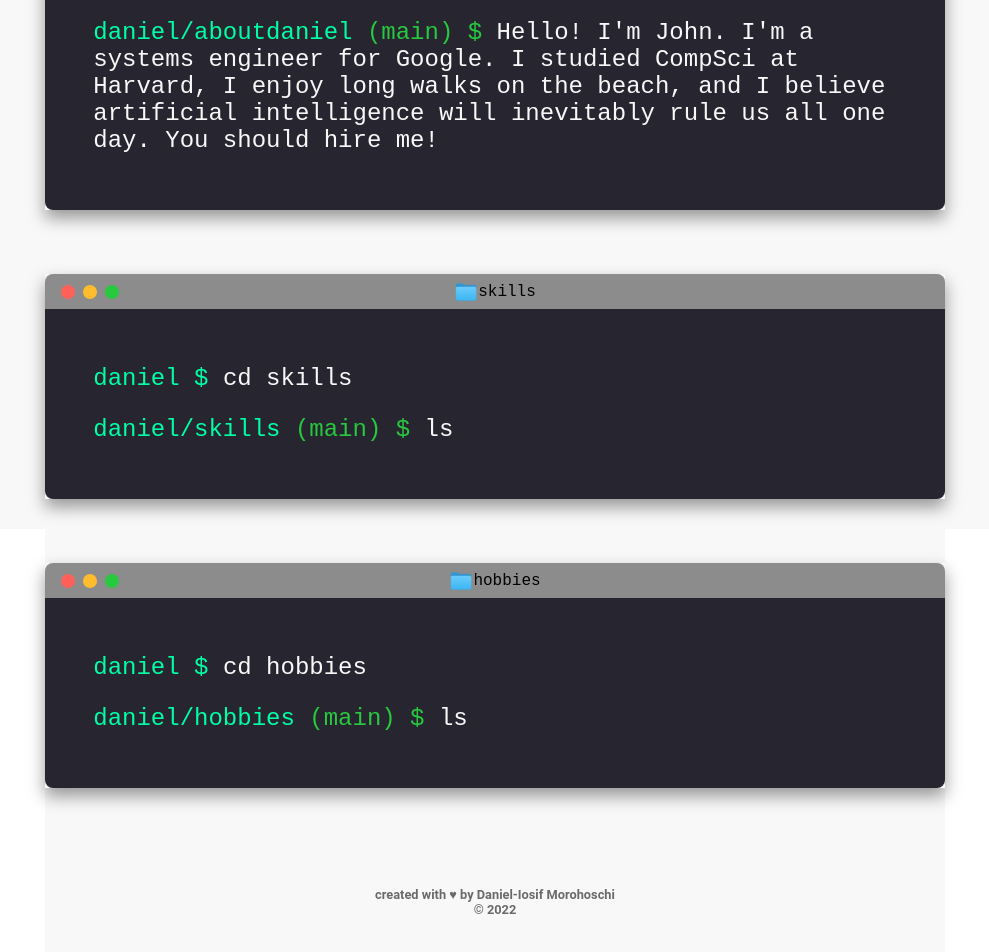
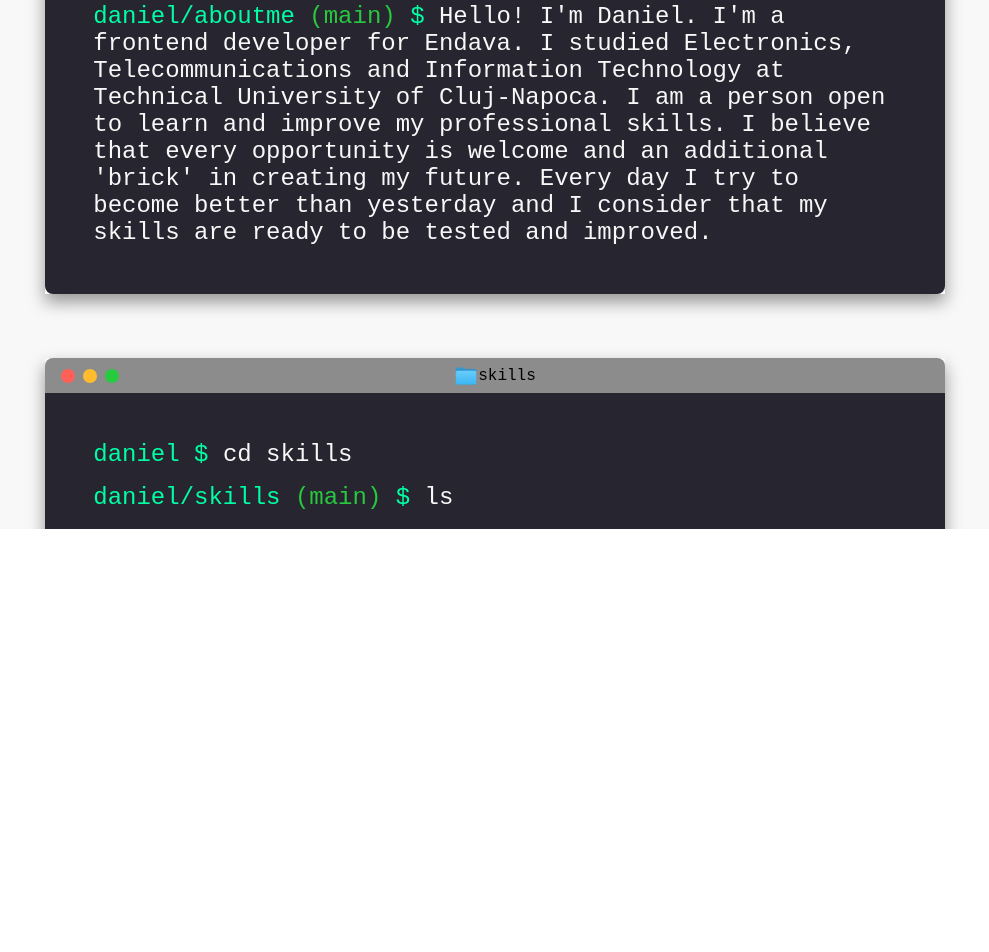
Before and after one commit to morohoschidanieli/portofolio-frontend, a React (Create React App) app: page /about in a window 1280 px wide. Shown: the part 271-1223 px from the top of the page, without its empty margins (145-1134 px from the left). After the commit the page ends 800 px from the top, so only its background shows below. Built offline with nearby package versions, Linux system fonts and the light colour scheme.

Commit message:
added terminal for experience tab and changed name of the application + changed logo

```diff
--- a/public/index.html
+++ b/public/index.html
@@ -24,7 +24,7 @@
       work correctly both with client-side routing and a non-root public URL.
       Learn how to configure a non-root public URL by running `npm run build`.
     -->
-    <title>React App</title>
+    <title>Daniel-Iosif Morohoschi</title>
   </head>
   <body>
     <noscript>You need to enable JavaScript to run this app.</noscript>
--- a/src/Components/Layouts/AppLayout.js
+++ b/src/Components/Layouts/AppLayout.js
@@ -5,7 +5,7 @@ import { ThemeContext } from "styled-components";
 const BaseLayout = styled.div(
   ({ theme }) => `
     background-color: ${theme.background};
-    height: 100vh;
+    height: 100%;
     text-align: center;
     -webkit-transition:${theme.backgroundColorTransition};
     -ms-transition:${theme.backgroundColorTransition};
@@ -24,7 +24,7 @@ const LayoutGrid = styled.div(
     margin-right: auto;
     min-height: 100vh;
     text-align: center;
-    grid-template-rows: 100px 1fr 100px;
+    grid-template-rows: 100px auto 100px;
     background-color: ${theme.background};
     max-width: ${theme.breakpoints.lg};
     -webkit-transition:${theme.backgroundColorTransition};
--- /dev/null
+++ b/src/Components/Layouts/ExperienceLayout.js
@@ -0,0 +1,17 @@
+import styled from "styled-components";
+
+const Layout = styled.main(
+  ({ theme }) => `
+  margin-top: 48px;
+
+  @media screen and (max-width: ${theme.breakpoints.lg})  {
+    margin:20px;
+  }
+`
+);
+
+const ExperienceLayout = (props) => {
+  return <Layout>{props.children}</Layout>;
+};
+
+export default ExperienceLayout;
--- /dev/null
+++ b/src/Components/Terminal/Terminal.css
@@ -0,0 +1,3 @@
+.command-line-row{
+    padding: 16px 0;
+}
--- a/src/Components/Console/Console.js
+++ b/src/Components/Terminal/Terminal.js
@@ -1,4 +1,5 @@
 import styled from "styled-components";
+import "./Terminal.css";
 import { useContext } from "react";
 import { ThemeContext } from "styled-components";
 import macOSDirectoryIcon from "../../assets/images/macos-directory.png";
@@ -52,12 +53,16 @@ const WindowIcon = styled.img(
     `
 );
 
-const Path = styled.p(
+const Path = styled.span(
   ({ theme }) => `
     font-size: ${theme.fontSizes.console};
     color:${theme.console.window.fontPathColor};
     `
 );
+
+const Row = styled.div`
+  margin: 16px 0;
+`;
 
 const Main = styled.span(
   ({ theme }) => `
@@ -66,11 +71,31 @@ const Main = styled.span(
     `
 );
 
-const Command = styled.span(
+const InlineCommand = styled.span(
   ({ theme }) => `
     font-size: ${theme.fontSizes.console};
     color:${theme.console.window.fontCommandColor};
     `
+);
+
+const ColumnCommand = styled.p(
+  ({ theme }) => `
+      font-size: ${theme.fontSizes.console};
+      color:${theme.console.window.fontCommandColor};
+      display:grid;
+      grid-template-columns: 1fr 1fr;
+
+      @media screen and (max-width: ${theme.breakpoints.md})  {
+        grid-template-columns: 1fr;
+      }
+      `
+);
+
+const ListCommand = styled.div(
+  ({ theme }) => `
+      font-size: ${theme.fontSizes.console};
+      color:${theme.console.window.fontCommandColor};
+      `
 );
 
 const Button = styled.div(
@@ -101,10 +126,35 @@ const Console = (props) => {
       <Window>
         {props.windowData.data.map((data, index) => {
           return (
-            <Path key={index}>
-              {data.path} {data.isMain ? <Main>(main) $ </Main> : "$ "}
-              <Command>{data.command}</Command>
-            </Path>
+            <Row key={index}>
+              <Path key={index}>
+                {data.path} {data.isMain ? <Main>(main)</Main> : ""}{" "}
+                {data.useDollarSign ? <span> $ </span> : ""}
+              </Path>
+              {data.commandType === "inline" ? (
+                <InlineCommand>
+                  {data.command.map((command, index) => (
+                    <span key={index}>{command}</span>
+                  ))}
+                </InlineCommand>
+              ) : data.commandType === "column" ? (
+                <ColumnCommand>
+                  {data.command.map((command, index) => (
+                    <span className="command-line-row" key={index}>
+                      {command}
+                    </span>
+                  ))}
+                </ColumnCommand>
+              ) : (
+                <ListCommand>
+                  {data.command.map((command, index) => (
+                    <div className="command-line-row" key={index}>
+                      {command}
+                    </div>
+                  ))}
+                </ListCommand>
+              )}
+            </Row>
           );
         })}
       </Window>
--- a/src/Components/route/AboutMe.js
+++ b/src/Components/route/AboutMe.js
@@ -1,5 +1,4 @@
-import styled from "styled-components";
-import Console from "../Console/Console";
+import Console from "../Terminal/Terminal";
 import AboutLayout from "../Layouts/AboutLayout";
 
 const AboutMe = () => {
@@ -9,14 +8,20 @@ const AboutMe = () => {
       data: [
         {
           path: "daniel",
-          command: "cat aboutdaniel",
+          useDollarSign: true,
+          command: ["cat aboutme"],
+          commandType: "inline",
           isMain: false,
         },
         {
-          path: "daniel/aboutdaniel",
-          command:
-            "Hello! I'm John. I'm a systems engineer for Google. I studied CompSci at Harvard, I enjoy long walks on the beach, and I believe artificial intelligence will inevitably rule us all one day. You should hire me!",
+          path: "daniel/aboutme",
+          useDollarSign: true,
+          command: [
+            "Hello! I'm Daniel. I'm a frontend developer for Endava. I studied Electronics, Telecommunications and Information Technology at Technical University of Cluj-Napoca. I am a person open to learn and improve my professional skills. I believe that every opportunity is welcome and an additional 'brick' in creating my future. Every day I try to become better than yesterday and I consider that my skills are ready to be tested and improved.",
+          ],
+          commandType: "inline",
           isMain: true,
+          useColumns: false,
         },
       ],
     },
@@ -25,13 +30,47 @@ const AboutMe = () => {
       data: [
         {
           path: "daniel",
-          command: "cd skills",
+          useDollarSign: true,
+          command: ["cd skills"],
+          commandType: "inline",
           isMain: false,
         },
         {
           path: "daniel/skills",
-          command: "ls",
+          useDollarSign: true,
+          command: ["ls"],
+          commandType: "inline",
           isMain: true,
+        },
+        {
+          path: "Proficient With",
+          useDollarSign: false,
+          command: [
+            "javascript",
+            "react js",
+            "html5",
+            "css3",
+            "git",
+            "sass",
+            "bootstrap",
+            "material ui",
+            "jquery",
+            "angular",
+            "java",
+            "mysql",
+            "javaserver pages",
+            "figma",
+            "firebase",
+          ],
+          commandType: "column",
+          isMain: false,
+        },
+        {
+          path: "Exposed To",
+          useDollarSign: false,
+          command: ["vue", "angular", "nodejs", "python"],
+          commandType: "column",
+          isMain: false,
         },
       ],
     },
@@ -40,13 +79,31 @@ const AboutMe = () => {
       data: [
         {
           path: "daniel",
-          command: "cd hobbies",
+          useDollarSign: true,
+          command: ["cd hobbies"],
+          commandType: "inline",
           isMain: false,
         },
         {
           path: "daniel/hobbies",
-          command: "ls",
+          useDollarSign: true,
+          command: ["ls"],
+          commandType: "inline",
           isMain: true,
+        },
+        {
+          path: "",
+          useDollarSign: false,
+          command: [
+            "🏋️‍♀️ sport",
+            "⚽️ football",
+            "🎸 guitar",
+            "✈️ traveling",
+            "🕹 gaming",
+            "🎥 movies",
+          ],
+          commandType: "list",
+          isMain: false,
         },
       ],
     },
--- a/src/Components/route/Experience.js
+++ b/src/Components/route/Experience.js
@@ -1,5 +1,62 @@
+import Console from "../Terminal/Terminal";
+import ExperienceLayout from "../Layouts/ExperienceLayout";
+
 const Experience = () => {
-  return <div>Experience Page</div>;
+  const windowData = [
+    {
+      title: "experience",
+      data: [
+        {
+          path: "daniel",
+          useDollarSign: true,
+          command: ["cd experience"],
+          commandType: "inline",
+          isMain: false,
+        },
+        {
+          path: "daniel/experience",
+          useDollarSign: true,
+          command: ["ls"],
+          commandType: "inline",
+          isMain: true,
+          useColumns: false,
+        },
+        {
+          path: "Endava(frontend dev)",
+          useDollarSign: false,
+          command: ["Jul 2022 - Present"],
+          commandType: "list",
+          isMain: false,
+          useColumns: false,
+        },
+
+        {
+          path: "Evozon(frontend dev)",
+          useDollarSign: false,
+          command: ["Sep 2021 - Jul 2022"],
+          commandType: "list",
+          isMain: false,
+          useColumns: false,
+        },
+        {
+          path: "Siemens(frontend dev intern)",
+          useDollarSign: false,
+          command: ["May 2021 - Jul 2021"],
+          commandType: "list",
+          isMain: false,
+          useColumns: false,
+        },
+      ],
+    },
+  ];
+
+  return (
+    <ExperienceLayout>
+      {windowData.map((data, index) => (
+        <Console windowData={data} key={index}></Console>
+      ))}
+    </ExperienceLayout>
+  );
 };
 
 export default Experience;
--- a/src/index.css
+++ b/src/index.css
@@ -2,10 +2,13 @@ body {
   margin: 0;
   /* font-family: Roboto,Helvetica,sans-serif !important; */
   height:100%;
+  position: relative;
   overflow: auto;
-  -webkit-font-smoothing: antialiased;
+  /* -webkit-font-smoothing: antialiased; */
   -moz-osx-font-smoothing: grayscale;
 }
+html, body, #root, #root>div {  height: 100%}
+
 
 html{
   height:100%;
```
Also changed, not shown: 1 other file (tests, documents, lock files or other folders).
